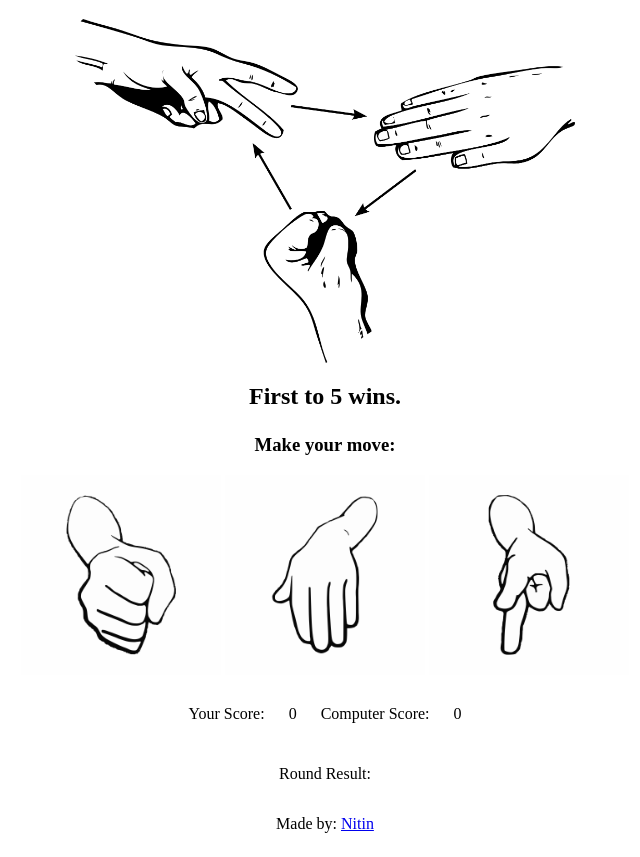
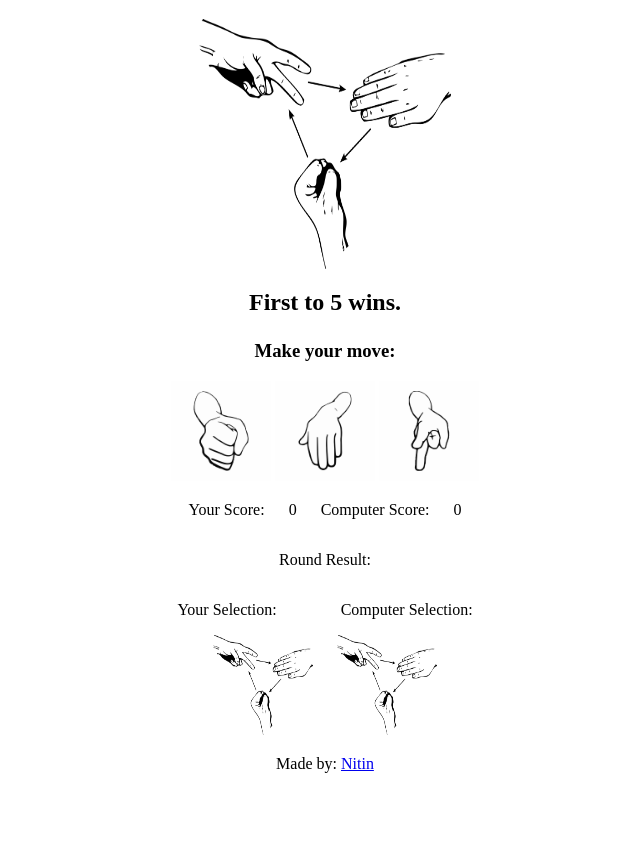
Before and after one commit to Jus1AnotherDev/Rock-Paper-Scissors-V2, a plain HTML site: page index.html in a window 1280 px wide. Shown: the part 61-918 px from the top of the page, without its empty margins (315-955 px from the left). After the commit the page ends 858 px from the top, so only its background shows below. Drawn offline with Linux system fonts and the light colour scheme.

Commit message:
Improved Selection Results

```diff
--- a/css/style.css
+++ b/css/style.css
@@ -1,16 +1,18 @@
 #backgroundImage {
-    width: 25%;
-    height: 25%;
-    min-width: 500px;
+    width: 20%;
+    height: 20%;
+    min-height: 250px;
+    min-width: 250px;
     display: block;
     margin-left: auto;
     margin-right: auto;
 }
 
 .options {
-    width: 10%;
-    height: 10%;
-    min-width: 200px;
+    width: 7.5%;
+    height: 7.5%;
+    min-height: 100px;
+    min-width: 100px;
     display: inline-block;
     margin-left: auto;
     margin-right: auto;
@@ -18,16 +20,39 @@
 
 body {
     text-align: center;
-
 }
 
 .score {
     display: inline-block;
     margin-left: auto;
     margin-right: auto;
-    padding: 10px;
+    padding-left: 10px;
+    padding-right: 10px;
 }
 
 footer {
     display: inline-block;
 }
+
+.selectionImage {
+    height: 5%;
+    width: 5%;
+    min-height: 100px;
+    min-width: 100px;
+}
+
+.selectionTitle {
+    display: inline-block;
+    margin-left: auto;
+    margin-right: auto;
+    padding-left: 30px;
+    padding-right: 30px;
+}
+
+.selectionImage {
+    display: inline-block;
+    margin-left: auto;
+    margin-right: auto;
+    padding-left: 10px;
+    padding-right: 10px;
+}
--- a/index.html
+++ b/index.html
@@ -33,8 +33,19 @@
   <p class="score" id="computerScore">0</p>
   <p id=roundResult>Round Result: </p>
 
+  <p class="selectionTitle">Your Selection: </p>
+  <p class="selectionTitle">Computer Selection: </p>
+
+  <br>
+
+  <img class="selectionImage" id="playerSelectionImage" src="css/images/Rock Paper Scissors.png">
+  <img class="selectionImage" id="computerSelectionImage" src="css/images/Rock Paper Scissors.png">
+
+  <br>
+
   <script src="main.js">
   </script>
+
 </body>
 
 <footer>
--- a/main.js
+++ b/main.js
@@ -9,34 +9,52 @@ function playRound(computerSelection, playerSelection) {
     if (playerSelection == "rock") {
     if (computerSelection == "rock") {
         document.getElementById("roundResult").innerHTML = "Round Result: It's a tie.";
+        document.getElementById("playerSelectionImage").src = "css/images/Rock.png";
+        document.getElementById("computerSelectionImage").src = "css/images/Rock.png";
         return 0;
     } else if (computerSelection == "paper") {
         document.getElementById("roundResult").innerHTML = "Round Result: You lost the round. Paper beats rock.";
+        document.getElementById("playerSelectionImage").src = "css/images/Rock.png";
+        document.getElementById("computerSelectionImage").src = "css/images/Paper.png";
         return -1;
     } else {
         document.getElementById("roundResult").innerHTML = "Round Result: You won the round! Rock beats sciccors.";
+        document.getElementById("playerSelectionImage").src = "css/images/Rock.png";
+        document.getElementById("computerSelectionImage").src = "css/images/Scissors.png";
         return 1;
     }
     } else if (playerSelection == "paper") {
     if (computerSelection == "rock") {
         document.getElementById("roundResult").innerHTML = "Round Result: You won the round! Paper beats rock.";
+        document.getElementById("playerSelectionImage").src = "css/images/Paper.png";
+        document.getElementById("computerSelectionImage").src = "css/images/Rock.png";
         return 1;
     } else if (computerSelection == "paper") {
         document.getElementById("roundResult").innerHTML = "Round Result: It's a tie.";
+        document.getElementById("playerSelectionImage").src = "css/images/Paper.png";
+        document.getElementById("computerSelectionImage").src = "css/images/Paper.png";
         return 0;
     } else {
         document.getElementById("roundResult").innerHTML = "Round Result: You lost the round. Scissors beats paper.";
+        document.getElementById("playerSelectionImage").src = "css/images/Paper.png";
+        document.getElementById("computerSelectionImage").src = "css/images/Scissors.png";
         return -1;
     }
     } else if (playerSelection == "scissors") {
     if (computerSelection == "rock") {
         document.getElementById("roundResult").innerHTML = "Round Result: You lost the round. Rock beats scissors.";
+        document.getElementById("playerSelectionImage").src = "css/images/Scissors.png";
+        document.getElementById("computerSelectionImage").src = "css/images/Scissors.png";
         return -1;
     } else if (computerSelection == "paper") {
         document.getElementById("roundResult").innerHTML = "Round Result: You won the round! Scissors beats paper.";
+        document.getElementById("playerSelectionImage").src = "css/images/Scissors.png";
+        document.getElementById("computerSelectionImage").src = "css/images/Paper.png";
         return 1;
     } else{
         document.getElementById("roundResult").innerHTML = "Round Result: It's a tie.";
+        document.getElementById("playerSelectionImage").src = "css/images/Scissors.png";
+        document.getElementById("computerSelectionImage").src = "css/images/Scissors.png";
         return 0;
     }
     }
@@ -71,6 +89,8 @@ function game(playerSelection) {
         document.getElementById("playerScore").innerHTML = playerScore;
         document.getElementById("computerScore").innerHTML = computerScore;
         document.getElementById("roundResult").innerHTML = "Round Result: ";
+        document.getElementById("playerSelectionImage").src = "css/images/Rock Paper Scissors.png";
+        document.getElementById("computerSelectionImage").src = "css/images/Rock Paper Scissors.png";
     } else if (computerScore == 5) {
         alert("The computer won.");
         playerScore = 0;
@@ -78,6 +98,8 @@ function game(playerSelection) {
         document.getElementById("playerScore").innerHTML = playerScore;
         document.getElementById("computerScore").innerHTML = computerScore;
         document.getElementById("roundResult").innerHTML = "Round Result: ";
+        document.getElementById("playerSelectionImage").src = "css/images/Rock Paper Scissors.png";
+        document.getElementById("computerSelectionImage").src = "css/images/Rock Paper Scissors.png";
     }
 
     return;
```
Lines whose indentation alone changed are shown as unchanged.
